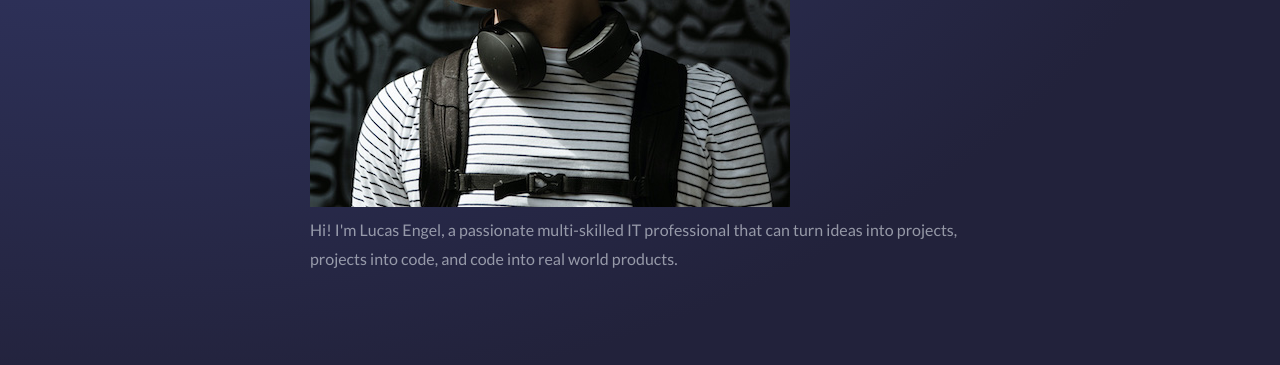
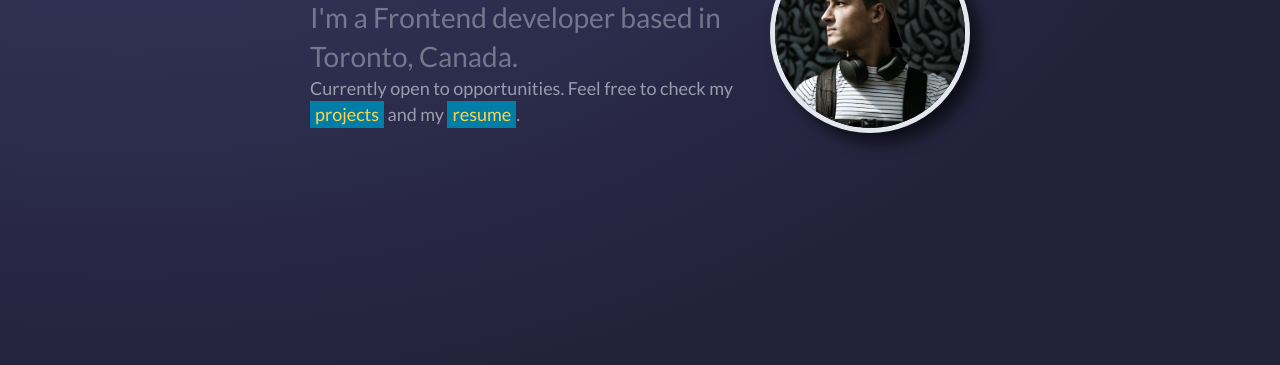
Before and after one commit to lucasengel/hacke.co, a Gatsby site: page / in a window 1280 px wide. Shown: the part 383-748 px from the top of the page. Built offline with nearby package versions, Linux system fonts and the light colour scheme; Gatsby itself is replaced by a stand-in of ours.

Commit message:
Index page

```diff
--- a/src/components/common/GlobalStyles/index.js
+++ b/src/components/common/GlobalStyles/index.js
@@ -4,12 +4,16 @@ const GlobalStyles = createGlobalStyle`
   :root {
     --fonts: Lato, Roboto, -apple-system, BlinkMacSystemFont, "Segoe UI", Roboto, Oxygen,
       Ubuntu, Cantarell, "Open Sans", "Helvetica Neue", sans-serif;
+    --shadow: 1rem 1rem 1.5rem #0009;
+    --blue: #007ea7;
+    --mustard: #FFD447;
     --pink: #e56399;
-    --purple-l1: #333867;
+    --purple-l1: #383861;
     --purple: #22223b;
-    --white: #e3e7ee;
+    --teal: #55868c;
     --white-f1: #e3e7ee99;
     --white-f2: #e3e7ee66;
+    --white: #e3e7ee;
   }
 
   * {
--- a/src/components/common/Layout/styles.js
+++ b/src/components/common/Layout/styles.js
@@ -7,6 +7,7 @@ export const Container = styled.div`
 `
 
 export const Main = styled.main`
+  display: flex;
   flex: 1;
   margin: 0 auto;
   max-width: 70rem;
--- a/src/components/indexPage/HomeBlurb/index.jsx
+++ b/src/components/indexPage/HomeBlurb/index.jsx
@@ -1,5 +1,6 @@
-import { useStaticQuery, graphql } from "gatsby"
+import { useStaticQuery, graphql, Link } from "gatsby"
 import React from "react"
+import { Container } from "./styles"
 
 export const HomeBlurb = () => {
   const data = useStaticQuery(graphql`
@@ -16,13 +17,21 @@ export const HomeBlurb = () => {
   `)
 
   return (
-    <>
-      <img src="/lucas-engel.jpg" alt="Lucas Engel" />
-      <p>
-        <span>Hi! I'm {data.site.siteMetadata.author},</span> a passionate
-        multi-skilled IT professional that can turn ideas into projects,
-        projects into code, and code into real world products.
-      </p>
-    </>
+    <Container>
+      <div>
+        <p>
+          <span>Hi! I'm {data.site.siteMetadata.author},</span> I'm a Frontend
+          developer based in Toronto, Canada.
+        </p>
+        <p>
+          Currently open to opportunities. Feel free to check my{" "}
+          <Link to="project">projects</Link> and my{" "}
+          <Link to="resume">resume</Link>.
+        </p>
+      </div>
+      <div className="frame">
+        <img src="/lucas-engel.jpg" alt="Lucas Engel" />
+      </div>
+    </Container>
   )
 }
--- /dev/null
+++ b/src/components/indexPage/HomeBlurb/styles.js
@@ -0,0 +1,89 @@
+import styled from "styled-components"
+
+export const Container = styled.div`
+  align-items: center;
+  display: flex;
+  justify-content: center;
+  width: 100%;
+
+  .frame {
+    border-radius: 50%;
+    border: 0.5rem solid var(--white);
+    box-shadow: var(--shadow);
+    display: flex;
+    place-items: center;
+    justify-content: center;
+    flex-shrink: 0;
+    height: 20rem;
+    margin-left: 3rem;
+    overflow: hidden;
+    width: 20rem;
+
+    img {
+      transition: transform 250ms ease-in-out;
+      width: 20rem;
+
+      &:hover {
+        transform: scale(1.15);
+      }
+    }
+  }
+
+  p {
+    color: var(--white-f2);
+    font-size: 2.8rem;
+    line-height: 1.4;
+
+    span {
+      color: var(--mustard);
+      display: block;
+      font-size: 3.6rem;
+      font-weight: 700;
+      letter-spacing: 0.15rem;
+      margin-bottom: 1rem;
+    }
+
+    & + p {
+      color: var(--white-f1);
+      font-size: 1.8rem;
+
+      a {
+        background: var(--blue);
+        color: var(--mustard);
+        display: inline-block;
+        font-weight: 400;
+        padding: 0.1rem 0.5rem;
+        transition: transform 250ms ease;
+
+        &:hover {
+          transform: skew(-3deg, -3deg);
+        }
+      }
+    }
+  }
+
+  @media (max-width: 700px) {
+    flex-direction: column;
+
+    p {
+      font-size: 2.4rem;
+      text-align: center;
+
+      span {
+        font-size: 3rem;
+      }
+    }
+
+    .frame {
+      height: 16rem;
+      margin-left: 0;
+      margin-bottom: 2rem;
+      order: -1;
+      width: 16rem;
+
+      img {
+        width: 16rem;
+      }
+    }
+  }
+`
--- a/src/layouts/ProjectLayout/styles.js
+++ b/src/layouts/ProjectLayout/styles.js
@@ -1,6 +1,7 @@
 import styled from "styled-components"
 
 export const Container = styled.main`
+  display: flex;
   flex: 1;
   margin: 0 auto;
   max-width: 70rem;
```
